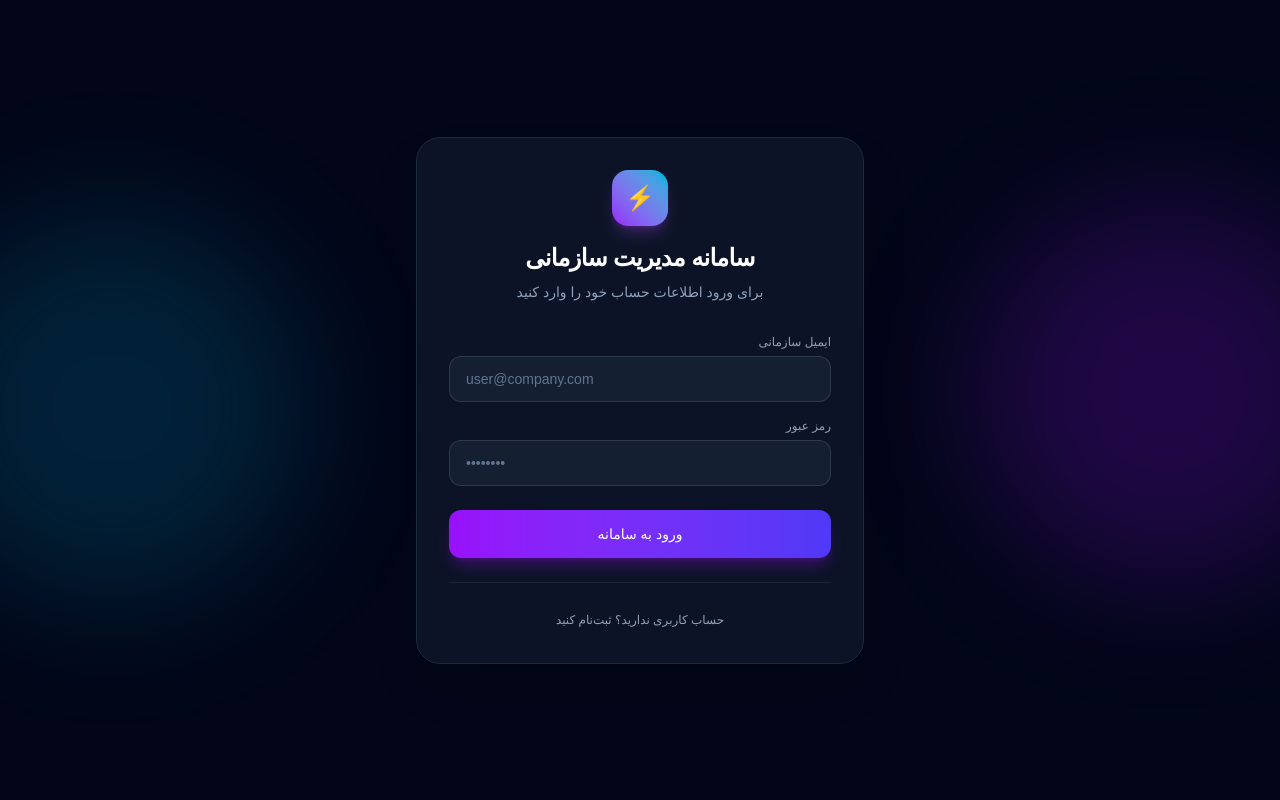
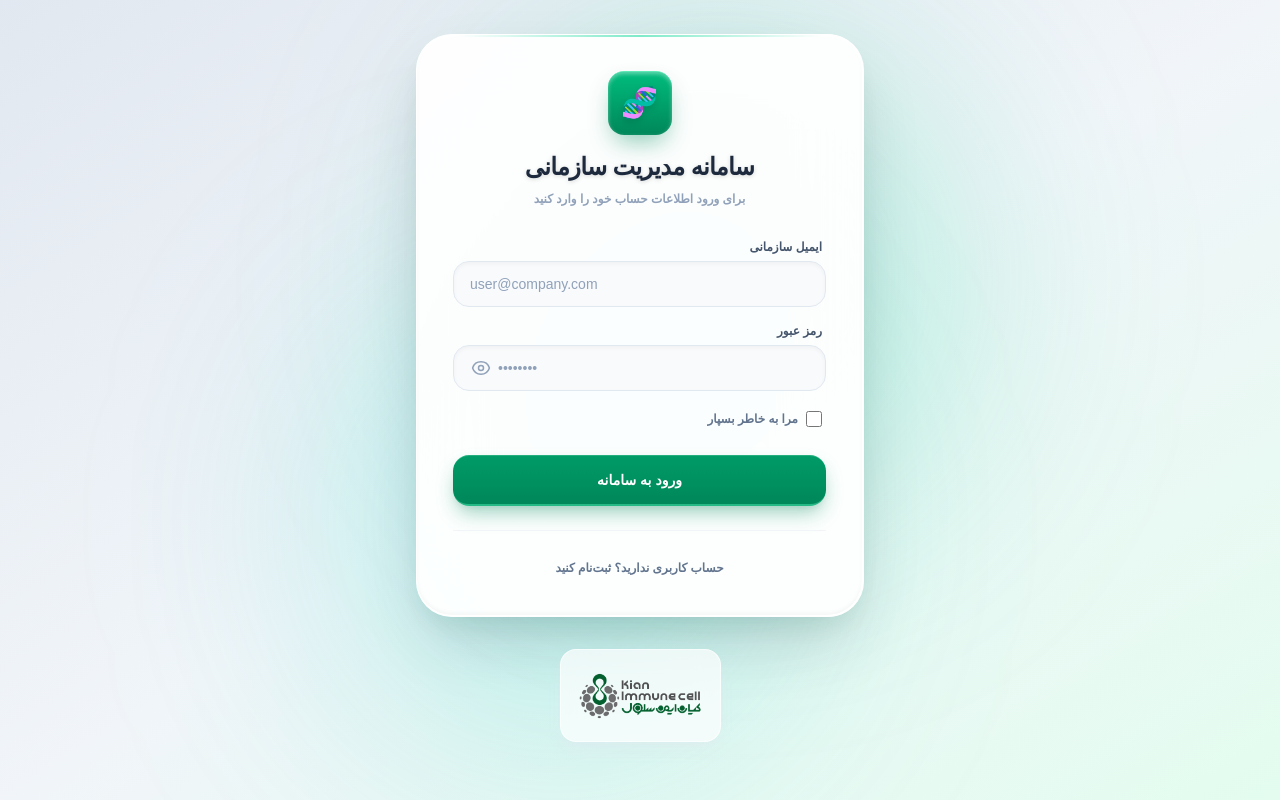
Before and after one commit to Taha007-cpu/planner, a Next.js app: page /login in a window 1280 px wide. Built offline with nearby package versions, Linux system fonts and the light colour scheme; no server answers.

Commit message:
feat(auth): add show/hide password and remember me functionality to login page

```diff
--- a/src/app/login/page.tsx
+++ b/src/app/login/page.tsx
@@ -1,6 +1,6 @@
 'use client';
 
-import { useState } from 'react';
+import { useState, useEffect } from 'react';
 import { useRouter } from 'next/navigation';
 import { supabase } from '@/lib/supabase';
 
@@ -9,11 +9,22 @@ export default function LoginPage() {
   const [isLogin, setIsLogin] = useState(true);
   const [email, setEmail] = useState('');
   const [password, setPassword] = useState('');
+  const [showPassword, setShowPassword] = useState(false);
+  const [rememberMe, setRememberMe] = useState(false);
   const [fullName, setFullName] = useState('');
   const [jobTitle, setJobTitle] = useState('');
   const [loading, setLoading] = useState(false);
   const [errorMsg, setErrorMsg] = useState('');
   const [successMsg, setSuccessMsg] = useState('');
+
+  // بازیابی ایمیل ذخیره‌شده در صورت وجود
+  useEffect(() => {
+    const savedEmail = localStorage.getItem('rememberedEmail');
+    if (savedEmail) {
+      setEmail(savedEmail);
+      setRememberMe(true);
+    }
+  }, []);
 
   const handleSubmit = async (e: React.FormEvent) => {
     e.preventDefault();
@@ -23,6 +34,13 @@ export default function LoginPage() {
 
     try {
       if (isLogin) {
+        // ذخیره یا حذف ایمیل بر اساس انتخاب کاربر
+        if (rememberMe) {
+          localStorage.setItem('rememberedEmail', email.trim());
+        } else {
+          localStorage.removeItem('rememberedEmail');
+        }
+
         // ورود کاربر
         const { data, error } = await supabase.auth.signInWithPassword({
           email: email.trim(),
@@ -97,31 +115,37 @@ export default function LoginPage() {
   };
 
   return (
-    <div className="min-h-screen bg-slate-950 flex items-center justify-center p-4 relative overflow-hidden" dir="rtl">
-      {/* Background Glows */}
-      <div className="absolute top-1/4 -right-20 w-96 h-96 bg-purple-600/20 rounded-full blur-3xl pointer-events-none" />
-      <div className="absolute bottom-1/4 -left-20 w-96 h-96 bg-cyan-600/20 rounded-full blur-3xl pointer-events-none" />
+    <div className="min-h-screen bg-gradient-to-br from-slate-200 via-slate-100 to-emerald-100/60 flex flex-col items-center justify-center p-4 relative overflow-hidden [perspective:1200px]" dir="rtl">
+      {/* Dynamic Background Glows */}
+      <div className="absolute top-10 right-1/4 w-[480px] h-[480px] bg-emerald-400/25 rounded-full blur-[120px] pointer-events-none" />
+      <div className="absolute bottom-10 left-1/4 w-[480px] h-[480px] bg-teal-400/20 rounded-full blur-[120px] pointer-events-none" />
 
-      <div className="w-full max-w-md bg-slate-900/80 backdrop-blur-xl border border-slate-800 p-8 rounded-3xl shadow-2xl relative z-10">
+      {/* 3D Elevated Realistic Floating Card */}
+      <div className="w-full max-w-md bg-white/95 backdrop-blur-2xl p-9 rounded-[36px] relative z-10 transition-all duration-500 hover:-translate-y-1.5 border-t border-l border-white border-b-2 border-r-2 border-slate-300/70 shadow-[0_30px_70px_-15px_rgba(15,23,42,0.18),0_15px_30px_-10px_rgba(0,135,90,0.12),inset_0_1px_2px_rgba(255,255,255,1),inset_0_-2px_4px_rgba(0,0,0,0.04)]">
+
+        {/* Top 3D Gloss Highlight Line */}
+        <div className="absolute inset-x-10 top-0 h-[2px] bg-gradient-to-r from-transparent via-emerald-400/50 to-transparent rounded-full" />
+
+        {/* 3D Floating Icon */}
         <div className="text-center mb-8">
-          <div className="w-14 h-14 bg-gradient-to-tr from-purple-600 to-cyan-500 rounded-2xl mx-auto mb-4 flex items-center justify-center shadow-lg shadow-purple-500/25">
-            <span className="text-2xl">⚡</span>
+          <div className="w-16 h-16 bg-gradient-to-b from-emerald-500 to-[#00875A] rounded-2xl mx-auto mb-4 flex items-center justify-center border-t border-emerald-300 shadow-[0_12px_24px_-6px_rgba(0,135,90,0.45),inset_0_2px_4px_rgba(255,255,255,0.4)]">
+            <span className="text-3xl filter drop-shadow-md">🧬</span>
           </div>
-          <h1 className="text-2xl font-black text-white tracking-tight">سامانه مدیریت سازمانی</h1>
-          <p className="text-sm text-slate-400 mt-2">
+          <h1 className="text-2xl font-black text-slate-800 tracking-tight drop-shadow-sm">سامانه مدیریت سازمانی</h1>
+          <p className="text-xs font-semibold text-slate-400 mt-2">
             {isLogin ? 'برای ورود اطلاعات حساب خود را وارد کنید' : 'فرم عضویت کارشناسان و مدیران'}
           </p>
         </div>
 
         {errorMsg && (
-          <div className="mb-6 p-4 rounded-xl bg-rose-500/10 border border-rose-500/30 text-rose-400 text-sm flex items-center gap-2">
+          <div className="mb-6 p-4 rounded-2xl bg-rose-50 border border-rose-200 text-rose-600 text-xs flex items-center gap-2 shadow-sm">
             <span>⚠️</span>
             <span>{errorMsg}</span>
           </div>
         )}
 
         {successMsg && (
-          <div className="mb-6 p-4 rounded-xl bg-emerald-500/10 border border-emerald-500/30 text-emerald-400 text-sm flex items-center gap-2">
+          <div className="mb-6 p-4 rounded-2xl bg-emerald-50 border border-emerald-200 text-[#00875A] text-xs flex items-center gap-2 shadow-sm">
             <span>✅</span>
             <span>{successMsg}</span>
           </div>
@@ -131,67 +155,106 @@ export default function LoginPage() {
           {!isLogin && (
             <>
               <div>
-                <label className="block text-xs font-medium text-slate-400 mb-1.5">نام و نام خانوادگی</label>
+                <label className="block text-xs font-bold text-slate-600 mb-1.5 mr-1">نام و نام خانوادگی</label>
                 <input
                   type="text"
                   required
                   value={fullName}
                   onChange={(e) => setFullName(e.target.value)}
                   placeholder="مثال: علی احمدی"
-                  className="w-full px-4 py-3 bg-slate-800/60 border border-slate-700/80 rounded-xl text-white placeholder:text-slate-500 focus:outline-none focus:border-purple-500 focus:ring-1 focus:ring-purple-500 transition-all text-sm"
+                  className="w-full px-4 py-3 bg-slate-50/90 border border-slate-200 rounded-2xl text-slate-800 placeholder:text-slate-400 focus:outline-none focus:bg-white focus:border-[#00875A] focus:ring-4 focus:ring-[#00875A]/15 transition-all text-sm shadow-[inset_0_2px_4px_rgba(0,0,0,0.04)]"
                 />
               </div>
 
               <div>
-                <label className="block text-xs font-medium text-slate-400 mb-1.5">سمت شغلی</label>
+                <label className="block text-xs font-bold text-slate-600 mb-1.5 mr-1">سمت شغلی</label>
                 <input
                   type="text"
                   required
                   value={jobTitle}
                   onChange={(e) => setJobTitle(e.target.value)}
                   placeholder="مثال: سرپرست کنترل کیفیت (QC)"
-                  className="w-full px-4 py-3 bg-slate-800/60 border border-slate-700/80 rounded-xl text-white placeholder:text-slate-500 focus:outline-none focus:border-purple-500 focus:ring-1 focus:ring-purple-500 transition-all text-sm"
+                  className="w-full px-4 py-3 bg-slate-50/90 border border-slate-200 rounded-2xl text-slate-800 placeholder:text-slate-400 focus:outline-none focus:bg-white focus:border-[#00875A] focus:ring-4 focus:ring-[#00875A]/15 transition-all text-sm shadow-[inset_0_2px_4px_rgba(0,0,0,0.04)]"
                 />
               </div>
             </>
           )}
 
           <div>
-            <label className="block text-xs font-medium text-slate-400 mb-1.5">ایمیل سازمانی</label>
+            <label className="block text-xs font-bold text-slate-600 mb-1.5 mr-1">ایمیل سازمانی</label>
             <input
               type="email"
               required
               value={email}
               onChange={(e) => setEmail(e.target.value)}
               placeholder="user@company.com"
-              className="w-full px-4 py-3 bg-slate-800/60 border border-slate-700/80 rounded-xl text-white placeholder:text-slate-500 focus:outline-none focus:border-purple-500 focus:ring-1 focus:ring-purple-500 transition-all text-sm text-left"
+              className="w-full px-4 py-3 bg-slate-50/90 border border-slate-200 rounded-2xl text-slate-800 placeholder:text-slate-400 focus:outline-none focus:bg-white focus:border-[#00875A] focus:ring-4 focus:ring-[#00875A]/15 transition-all text-sm text-left shadow-[inset_0_2px_4px_rgba(0,0,0,0.04)]"
               dir="ltr"
             />
           </div>
 
           <div>
-            <label className="block text-xs font-medium text-slate-400 mb-1.5">رمز عبور</label>
+            <label className="block text-xs font-bold text-slate-600 mb-1.5 mr-1">رمز عبور</label>
+            <div className="relative">
               <input
-              type="password"
+                type={showPassword ? 'text' : 'password'}
                 required
                 value={password}
                 onChange={(e) => setPassword(e.target.value)}
                 placeholder="••••••••"
-              className="w-full px-4 py-3 bg-slate-800/60 border border-slate-700/80 rounded-xl text-white placeholder:text-slate-500 focus:outline-none focus:border-purple-500 focus:ring-1 focus:ring-purple-500 transition-all text-sm text-left"
+                className="w-full pl-11 pr-4 py-3 bg-slate-50/90 border border-slate-200 rounded-2xl text-slate-800 placeholder:text-slate-400 focus:outline-none focus:bg-white focus:border-[#00875A] focus:ring-4 focus:ring-[#00875A]/15 transition-all text-sm text-left shadow-[inset_0_2px_4px_rgba(0,0,0,0.04)]"
                 dir="ltr"
               />
+              <button
+                type="button"
+                onClick={() => setShowPassword(!showPassword)}
+                className="absolute left-3 top-1/2 -translate-y-1/2 text-slate-400 hover:text-slate-600 p-1.5 rounded-lg transition-colors focus:outline-none"
+                aria-label={showPassword ? 'مخفی کردن رمز' : 'نمایش رمز'}
+              >
+                {showPassword ? (
+                  <svg xmlns="http://www.w3.org/2000/svg" fill="none" viewBox="0 0 24 24" strokeWidth={1.8} stroke="currentColor" className="w-5 h-5">
+                    <path strokeLinecap="round" strokeLinejoin="round" d="M3.98 8.223A10.477 10.477 0 001.934 12C3.226 16.338 7.244 19.5 12 19.5c.993 0 1.953-.138 2.863-.395M6.228 6.228A10.45 10.45 0 0112 4.5c4.756 0 8.773 3.162 10.065 7.498a10.523 10.523 0 01-4.293 5.774M6.228 6.228L3 3m3.228 3.228l3.65 3.65m7.894 7.894L21 21m-3.228-3.228l-3.65-3.65m0 0a3 3 0 10-4.243-4.243m4.242 4.242L9.88 9.88" />
+                  </svg>
+                ) : (
+                  <svg xmlns="http://www.w3.org/2000/svg" fill="none" viewBox="0 0 24 24" strokeWidth={1.8} stroke="currentColor" className="w-5 h-5">
+                    <path strokeLinecap="round" strokeLinejoin="round" d="M2.036 12.322a1.012 1.012 0 010-.639C3.423 7.51 7.36 4.5 12 4.5c4.638 0 8.573 3.007 9.963 7.178.07.207.07.431 0 .639C20.577 16.49 16.64 19.5 12 19.5c-4.638 0-8.573-3.007-9.963-7.178z" />
+                    <path strokeLinecap="round" strokeLinejoin="round" d="M15 12a3 3 0 11-6 0 3 3 0 016 0z" />
+                  </svg>
+                )}
+              </button>
+            </div>
           </div>
 
+          {/* فیلد مرا به خاطر بسپار */}
+          {isLogin && (
+            <div className="flex items-center gap-2 pt-1 mr-1">
+              <input
+                type="checkbox"
+                id="rememberMe"
+                checked={rememberMe}
+                onChange={(e) => setRememberMe(e.target.checked)}
+                className="w-4 h-4 rounded border-slate-300 text-[#00875A] focus:ring-[#00875A]/20 cursor-pointer accent-[#00875A]"
+              />
+              <label
+                htmlFor="rememberMe"
+                className="text-xs font-semibold text-slate-500 cursor-pointer select-none hover:text-slate-700 transition-colors"
+              >
+                مرا به خاطر بسپار
+              </label>
+            </div>
+          )}
+
+          {/* 3D Push Button */}
           <button
             type="submit"
             disabled={loading}
-            className="w-full mt-2 py-3.5 bg-gradient-to-r from-purple-600 to-indigo-600 hover:from-purple-500 hover:to-indigo-500 text-white font-medium rounded-xl shadow-lg shadow-purple-600/30 transition-all disabled:opacity-50 disabled:cursor-not-allowed text-sm"
+            className="w-full mt-3 py-3.5 bg-gradient-to-b from-[#009b67] to-[#00875A] hover:from-[#00875A] hover:to-[#00734c] active:translate-y-0.5 text-white font-bold rounded-2xl border-t border-emerald-300/40 border-b-2 border-[#006040] shadow-[0_10px_20px_-4px_rgba(0,135,90,0.4),0_4px_6px_-2px_rgba(0,0,0,0.05)] active:shadow-[0_4px_10px_-2px_rgba(0,135,90,0.4)] transition-all duration-150 disabled:opacity-50 disabled:cursor-not-allowed text-sm"
           >
             {loading ? 'در حال پردازش...' : isLogin ? 'ورود به سامانه' : 'تکمیل ثبت‌نام'}
           </button>
         </form>
 
-        <div className="mt-6 pt-6 border-t border-slate-800/80 text-center">
+        <div className="mt-6 pt-6 border-t border-slate-100/90 text-center">
           <button
             type="button"
             onClick={() => {
@@ -199,12 +262,36 @@ export default function LoginPage() {
               setErrorMsg('');
               setSuccessMsg('');
             }}
-            className="text-xs text-slate-400 hover:text-purple-400 transition-colors"
+            className="text-xs font-bold text-slate-500 hover:text-[#00875A] transition-colors"
           >
             {isLogin ? 'حساب کاربری ندارید؟ ثبت‌نام کنید' : 'قبلاً حساب ساخته‌اید؟ ورود به سیستم'}
           </button>
         </div>
       </div>
+
+      {/* Modern Floating Logo Below Card with Hover Hint */}
+      <div className="mt-8 flex justify-center relative z-10">
+        <a
+          href="https://kiacell-immune.com/"
+          target="_blank"
+          rel="noopener noreferrer"
+          className="group flex flex-col items-center transition-transform duration-300 hover:scale-105"
+          aria-label="ورود به سایت کیان ایمن سلول"
+        >
+          <div className="p-3 bg-white/70 backdrop-blur-md rounded-2xl border border-white/60 shadow-lg shadow-slate-200/40 cursor-pointer">
+            {/* eslint-disable-next-line @next/next/no-img-element */}
+            <img
+              src="/logo.jpeg"
+              alt="لوگوی کیان ایمن سلول"
+              style={{ width: '135px', height: 'auto', display: 'block' }}
+              className="object-contain rounded-lg"
+            />
+          </div>
+          <span className="mt-2 text-xs font-bold text-slate-500 opacity-0 group-hover:opacity-100 transition-all duration-300 transform translate-y-1 group-hover:translate-y-0">
+            ورود به سایت شرکت ↗
+          </span>
+        </a>
+      </div>
     </div>
   );
 }
```
Also changed, not shown: src/app/page.tsx (+43 -7 lines), public/Logo.JPEG (added). Lines whose indentation alone changed are shown as unchanged.
